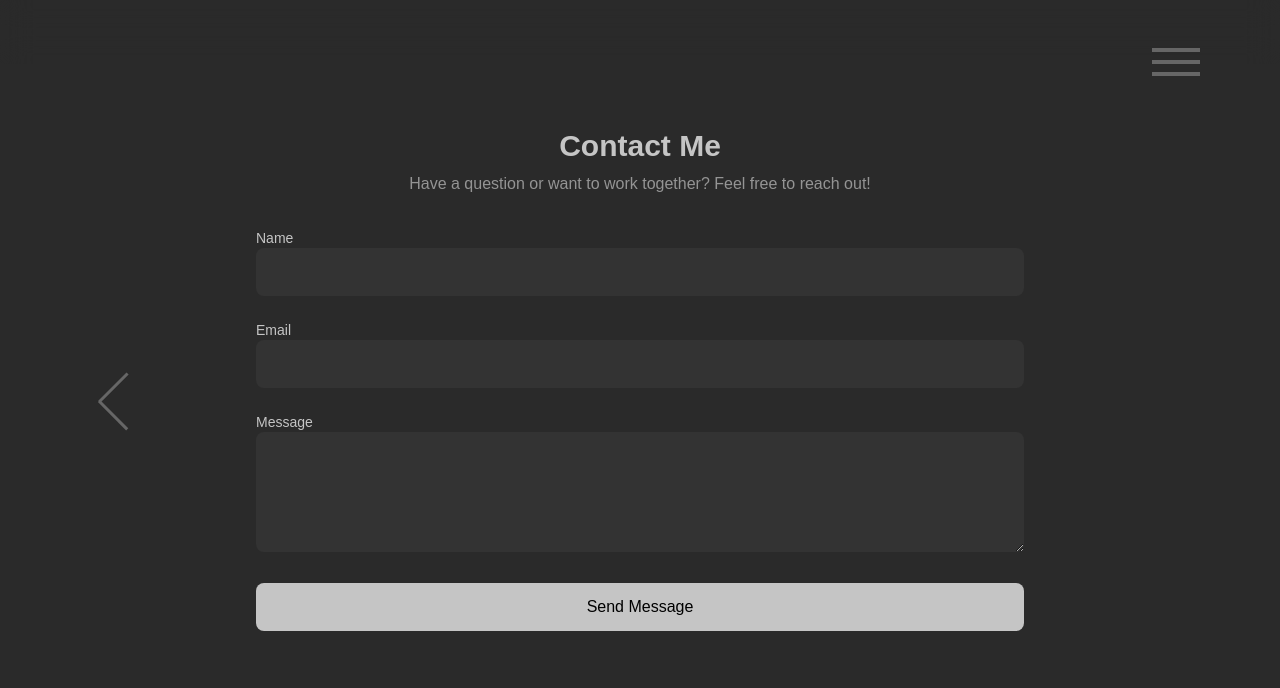
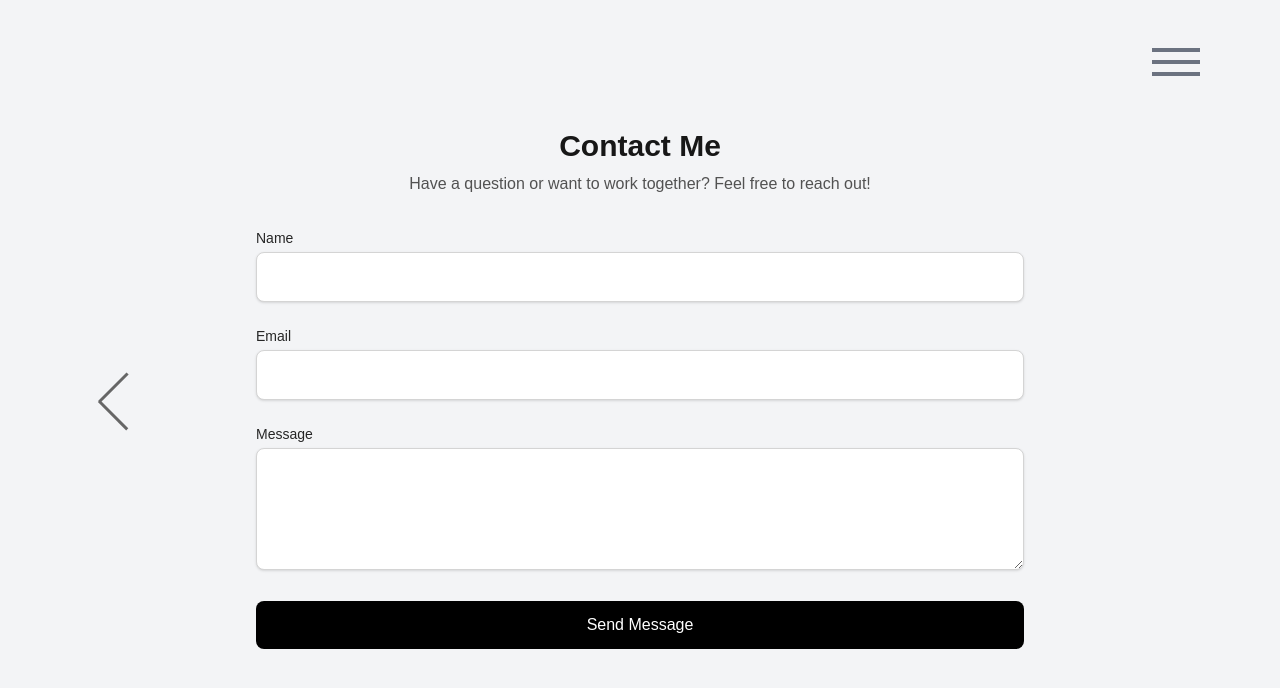
Before and after one commit to hanzfernando/portfolio, a React (Vite) app in the folder frontend/: page /contact in a window 1280 px wide. Shown: the top 688 px of the page. Built offline with nearby package versions, Linux system fonts and the light colour scheme.

Commit message:
feat(theme): add support for dark and light mode with CSS variables

```diff
--- a/frontend/package.json
+++ b/frontend/package.json
@@ -11,6 +11,8 @@
   },
   "dependencies": {
     "@tailwindcss/vite": "^4.1.6",
+    "framer-motion": "^12.23.7",
+    "lucide-react": "^0.525.0",
     "react": "^19.1.0",
     "react-dom": "^19.1.0",
     "react-icons": "^5.5.0",
--- a/frontend/src/components/BurgerNav.jsx
+++ b/frontend/src/components/BurgerNav.jsx
@@ -1,5 +1,6 @@
 import { useState } from "react"
 import { Link, useLocation } from "react-router-dom"
+import ThemeToggleButton from "./ThemeToggleButton"
 
 const BurgerNav = () => {
     const [isOpen, setIsOpen] = useState(false)
@@ -10,12 +11,12 @@ const BurgerNav = () => {
     return (
         <>
             {/* Top Glassy Bar with Burger Icon */}
-            <div className="fixed top-0 left-0 w-full h-16 flex items-center justify-between px-6 bg-white/10 backdrop-blur-lg md:border-none border-b border-white/20 z-[1101] md:bg-transparent">
+            <div className="fixed top-0 left-0 w-full h-16 flex items-center justify-between px-6 bg-white/10 backdrop-blur-lg md:backdrop-blur-none md:border-none border-b border-white/20 z-[1101] md:bg-transparent">
             {/* Burger Icon */}
                 <div className="cursor-pointer z-[1102] md:fixed md:top-12 md:right-20 ml-auto" onClick={toggleMenu}>
-                    <div className={`w-12 h-1 bg-[#666666] transition-all duration-300 ${isOpen ? 'rotate-45 translate-y-2' : ''} dark:bg-[#666666]`} />
-                    <div className={`w-12 h-1 bg-[#666666] mt-2 transition-all duration-300 ${isOpen ? 'hidden mt-3 ' : ''} dark:bg-[#666666]`} />
-                    <div className={`w-12 h-1 bg-[#666666] mt-2 transition-all duration-300 ${isOpen ? '-rotate-45 -translate-y-2 mt-3 ' : ''} dark:bg-[#666666]`} />
+                    <div className={`w-12 h-1 bg-[var(--color-muted)] transition-all duration-300 ${isOpen ? 'rotate-45 translate-y-2' : ''} dark:bg-[#666666]`} />
+                    <div className={`w-12 h-1 bg-[var(--color-muted)] mt-2 transition-all duration-300 ${isOpen ? 'hidden mt-3 ' : ''} dark:bg-[#666666]`} />
+                    <div className={`w-12 h-1 bg-[var(--color-muted)] mt-2 transition-all duration-300 ${isOpen ? '-rotate-45 -translate-y-2 mt-3 ' : ''} dark:bg-[#666666]`} />
                 </div>
             </div>
 
@@ -55,6 +56,9 @@ const BurgerNav = () => {
                 >
                     Contact
                 </Link>
+
+                <ThemeToggleButton />
+
             </div>
         </>
     )
--- /dev/null
+++ b/frontend/src/components/ThemeToggleButton.jsx
@@ -0,0 +1,25 @@
+import { useTheme } from "../hooks/useTheme";
+import { Moon, Sun } from "lucide-react";
+
+export default function ThemeToggleButton() {
+  const { theme, toggleTheme } = useTheme();
+  const isDark = theme === "dark";
+
+  return (
+    <button
+      onClick={toggleTheme}
+      aria-label="Toggle Theme"
+      className="relative cursor-pointer w-20 h-10 flex items-center justify-between px-3 bg-zinc-300 dark:bg-zinc-700 rounded-full transition-colors duration-300 focus:outline-none shadow-md"
+    >
+      <Moon className={`w-6 h-6 ${isDark ? "text-zinc-100" : "text-zinc-500"}`} />
+      <Sun className={`w-6 h-6 ${!isDark ? "text-yellow-600" : "text-zinc-400"}`} />
+      <span
+        className={`
+          absolute top-[4px] left-[4px] w-8 h-8 rounded-full bg-white dark:bg-zinc-200 shadow
+          transform transition-transform duration-300
+          ${isDark ? "translate-x-0" : "translate-x-10"}
+        `}
+      />
+    </button>
+  );
+}
--- /dev/null
+++ b/frontend/src/hooks/useTheme.js
@@ -0,0 +1,26 @@
+// src/hooks/useTheme.js
+import { useEffect, useState } from "react";
+
+export function useTheme() {
+  const [theme, setTheme] = useState("light");
+
+  // Set initial theme on mount
+  useEffect(() => {
+    const stored = localStorage.getItem("theme");
+    const prefersDark = window.matchMedia("(prefers-color-scheme: dark)").matches;
+
+    const initialTheme = stored || (prefersDark ? "dark" : "light");
+    setTheme(initialTheme);
+    document.documentElement.classList.toggle("dark", initialTheme === "dark");
+  }, []);
+
+  // Toggle theme
+  const toggleTheme = () => {
+    const newTheme = theme === "dark" ? "light" : "dark";
+    setTheme(newTheme);
+    localStorage.setItem("theme", newTheme);
+    document.documentElement.classList.toggle("dark", newTheme === "dark");
+  };
+
+  return { theme, toggleTheme };
+}
--- a/frontend/src/index.css
+++ b/frontend/src/index.css
@@ -1,4 +1,26 @@
 @import "tailwindcss";
+
+@custom-variant dark (&:where(.dark, .dark *));
+
+@theme {
+  --color-background: #f3f4f6;
+  --color-foreground: #1f2937;
+  --color-muted: #6b7280;
+  --color-accent: #c5c5c5;
+}
+
+.dark {
+  --color-background: #18181b;
+  --color-foreground: #c5c5c5;
+  --color-muted: #949494;
+  --color-accent: #ffffff;
+}
+
+
+body {
+  background-color: var(--color-background);
+  color: var(--color-foreground);
+}
 
 ::-webkit-scrollbar {
   width: 6px;
@@ -17,7 +39,6 @@
 body {
     margin: 0;
     font-family: 'Montserrat', sans-serif;
-    background-color: #2a2a2a;
 }
 
 .font-poppins {
@@ -30,14 +51,10 @@ body {
 }
 
 .hide-on-small {
-    display: hidden;
-}
-
-.hide-on-small {
     display: none;
   }
 
-  @media (min-width: 800px) {
+  @media (min-width: 1200px) {
     .hide-on-small {
       display: block;
     }
@@ -69,7 +86,6 @@ body {
         display: flex;
         justify-content: center;
         align-items: center;
-        /* cursor: pointer; */
         height: 100%;
         width: 100%;
         left: 50%;
@@ -84,7 +100,6 @@ body {
     .page-control_arrow-top, .page-control_arrow-bottom {
         background-color: #666;
         height: 2.5px;
-        /* left: -5px; */
         position: absolute;
         top: 50%;
         width: 2.5em;
@@ -114,7 +129,7 @@ body {
 
 
     .page-control_arrow-top:after, .page-control_arrow-bottom:after {
-        background-color: #999;
+        background-color: var(--color-muted);
         content: "";
         height: 100%;
         position: absolute;
@@ -194,7 +209,7 @@ body {
 }
 
 .page-control span {
-    color: #aaaaaa;
+    color: var(--color-muted);
     position: absolute;
     white-space: nowrap;
     top: calc(50% - 15.5px);
--- a/frontend/src/layouts/MainLayout.jsx
+++ b/frontend/src/layouts/MainLayout.jsx
@@ -1,11 +1,13 @@
 import { Outlet } from "react-router-dom";
+import BurgerNav from "../components/BurgerNav";
 
 const MainLayout = () => {
 
   return (
     <div className="w-full h-screen box-border">
         <div className="w-full h-full">
-            <Outlet />
+          <BurgerNav />
+          <Outlet />
         </div>
     </div>
   );
--- a/frontend/src/pages/ContactPage.jsx
+++ b/frontend/src/pages/ContactPage.jsx
@@ -6,7 +6,7 @@ const ContactPage = () => {
   const [formData, setFormData] = useState({
     name: '',
     email: '',
-        message: ''
+    message: '',
   });
 
   const [statusMessage, setStatusMessage] = useState('');
@@ -15,7 +15,7 @@ const ContactPage = () => {
     const { name, value } = e.target;
     setFormData({
       ...formData,
-        [name]: value
+      [name]: value,
     });
   };
 
@@ -28,66 +28,97 @@ const ContactPage = () => {
       return;
     }
 
-    // Generate the mailto link
     const mailtoLink = `mailto:fernandohanz23@gmail.com?subject=Contact Form Submission&body=Name: ${name}%0AEmail: ${email}%0AMessage: ${message}`;
-
-    // Open the mailto link in a new tab (or default email client behavior)
     window.open(mailtoLink, '_blank');
 
     setFormData({ name: '', email: '', message: '' });
     setStatusMessage('Redirecting to email client...');
   };
 
-
   return (
     <>
-            <BurgerNav />
-           <div className="w-[70%] max-w-4xl mx-auto pt-32 pb-20">
-                <h1 className="text-3xl font-bold text-center text-[#c5c5c5]">
+      <div className="w-[90%] md:w-[70%] max-w-4xl mx-auto pt-32 pb-20">
+        <h1 className="text-3xl font-bold text-center text-neutral-900 dark:text-[var(--color-accent)]">
           Contact Me
         </h1>
-                <p className="text-center text-[#949494] mt-2">
+        <p className="text-center text-neutral-600 dark:text-[var(--color-muted)] mt-2">
           Have a question or want to work together? Feel free to reach out!
         </p>
 
-                <form onSubmit={handleSubmit} className="space-y-6 mt-8 max-w-3xl mx-auto">
+        <form
+          onSubmit={handleSubmit}
+          className="space-y-6 mt-8 max-w-3xl mx-auto"
+        >
+          {/* Name Field */}
           <div>
-                    <label className="block text-sm text-[#c5c5c5]">Name</label>
+            <label className="block text-sm text-neutral-800 dark:text-[var(--color-accent)] mb-1">
+              Name
+            </label>
             <input
               type="text"
               name="name"
               value={formData.name}
               onChange={handleInputChange}
-                    className="w-full p-3 rounded-lg bg-[#333] text-white"
+              className="w-full p-3 rounded-lg
+                         bg-white text-neutral-900
+                         border border-neutral-300 shadow-sm
+                         focus:outline-none focus:ring-2 focus:ring-neutral-400
+                         dark:bg-[#333] dark:text-white
+                         dark:border-[#444] dark:focus:ring-[#666]"
               required
             />
           </div>
+
+          {/* Email Field */}
           <div>
-                    <label className="block text-sm text-[#c5c5c5]">Email</label>
+            <label className="block text-sm text-neutral-800 dark:text-[var(--color-accent)] mb-1">
+              Email
+            </label>
             <input
               type="email"
               name="email"
               value={formData.email}
               onChange={handleInputChange}
-                    className="w-full p-3 rounded-lg bg-[#333] text-white"
+              className="w-full p-3 rounded-lg
+                         bg-white text-neutral-900
+                         border border-neutral-300 shadow-sm
+                         focus:outline-none focus:ring-2 focus:ring-neutral-400
+                         dark:bg-[#333] dark:text-white
+                         dark:border-[#444] dark:focus:ring-[#666]"
               required
             />
           </div>
+
+          {/* Message Field */}
           <div>
-                    <label className="block text-sm text-[#c5c5c5]">Message</label>
+            <label className="block text-sm text-neutral-800 dark:text-[var(--color-accent)] mb-1">
+              Message
+            </label>
             <textarea
               name="message"
               value={formData.message}
               onChange={handleInputChange}
               rows="4"
-                    className="w-full p-3 rounded-lg bg-[#333] text-white"
+              className="w-full p-3 rounded-lg
+                         bg-white text-neutral-900
+                         border border-neutral-300 shadow-sm
+                         focus:outline-none focus:ring-2 focus:ring-neutral-400
+                         dark:bg-[#333] dark:text-white
+                         dark:border-[#444] dark:focus:ring-[#666]"
               required
             ></textarea>
           </div>
+
+          {/* Submit Button */}
           <div>
             <button
               type="submit"
-                    className="w-full p-3 bg-[#c5c5c5] text-black rounded-lg"
+              className="w-full p-3 rounded-lg
+                         bg-black text-white
+                         hover:bg-neutral-800 hover:text-white
+                         dark:bg-[var(--color-accent)] dark:text-black
+                         dark:hover:bg-white dark:hover:text-black
+                         transition-all duration-200"
             >
               Send Message
             </button>
@@ -95,13 +126,17 @@ const ContactPage = () => {
         </form>
 
         {statusMessage && (
-                <div className="mt-4 text-center text-sm text-[#c5c5c5]">
+          <div className="mt-4 text-center text-sm text-neutral-600 dark:text-[var(--color-muted)]">
             {statusMessage}
           </div>
         )}
       </div>
+
       <div className="hide-on-small">
-                <PageNavigation previousPage="/projects" prevPageName="projects"/>
+        <PageNavigation
+          previousPage="/projects"
+          prevPageName="projects"
+        />
       </div>
     </>
   );
```
Also changed, not shown: frontend/src/components/ProjectShowcase.jsx (+27 -19 lines), frontend/src/pages/AboutPage.jsx (+72 -27 lines), frontend/src/pages/ProjectsPage.jsx (+22 -16 lines), 1 other file (tests, documents, lock files or other folders). Lines whose indentation alone changed are shown as unchanged.
